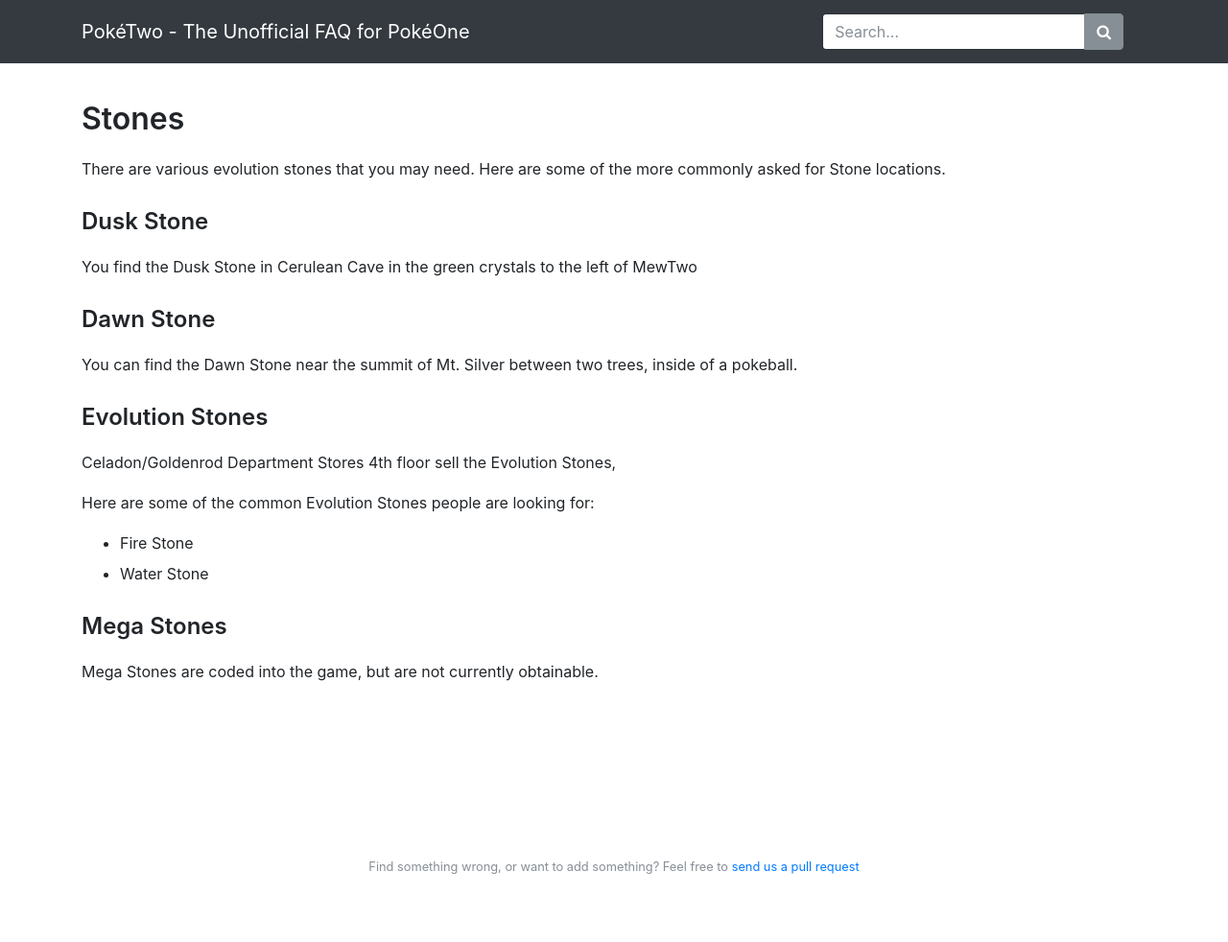
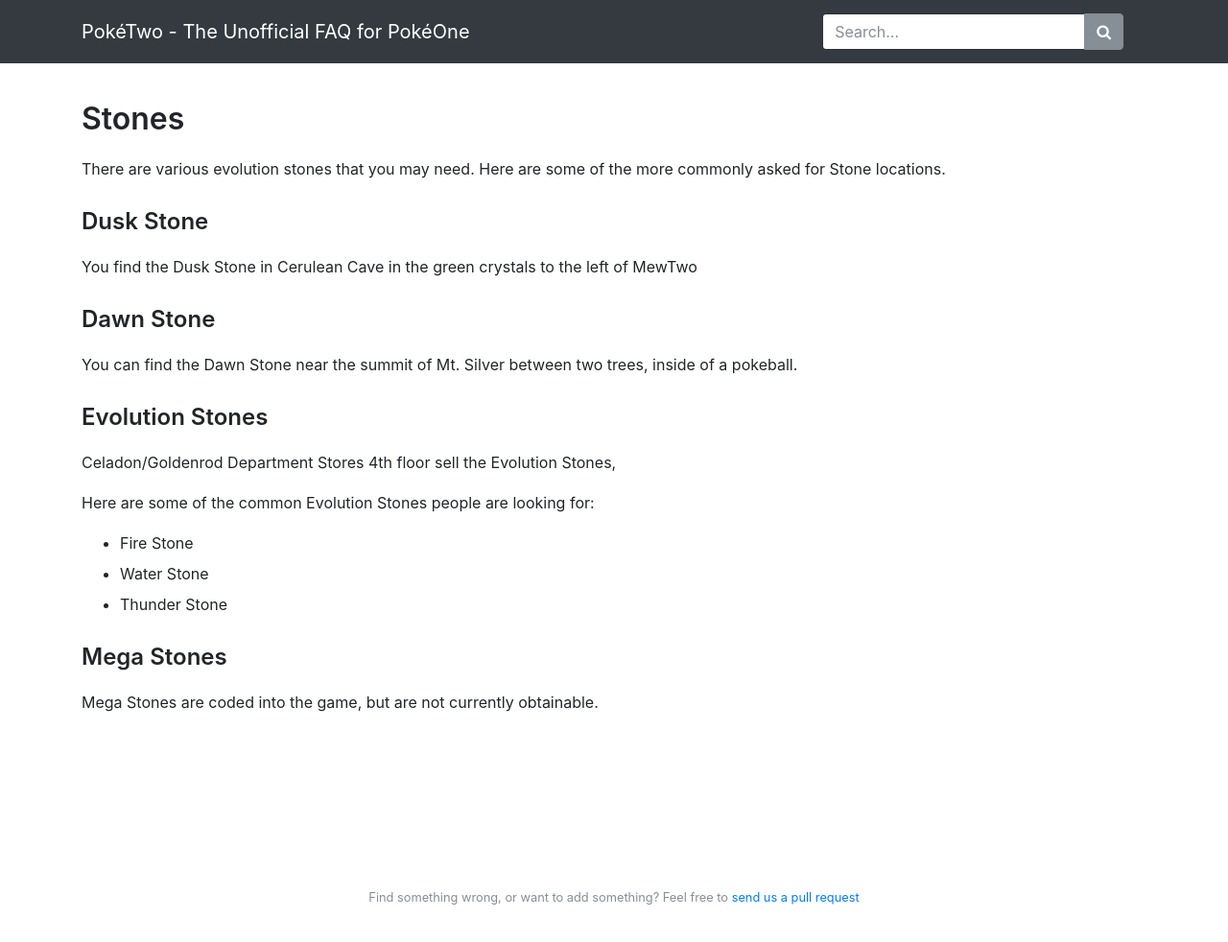
Before and after one commit to X3I/poketwo.com, a Jekyll site: the page built from _pages/items/stones.md, in a window 1280 px wide and 1050 px high. Shown: the top 982 px of the window at 96% size. Built offline with Jekyll 4.4.1, drawn with Linux system fonts in a browser that asks for light colours; nearby versions of some CDN libraries; our own code applies the rules of GitHub Pages for plain Markdown files.

Commit message:
adding thunder stone back

```diff
--- a/_pages/items/stones.md
+++ b/_pages/items/stones.md
@@ -26,6 +26,7 @@
 
 * Fire Stone
 * Water Stone
+* Thunder Stone
 
 ## Mega Stones
 
```
